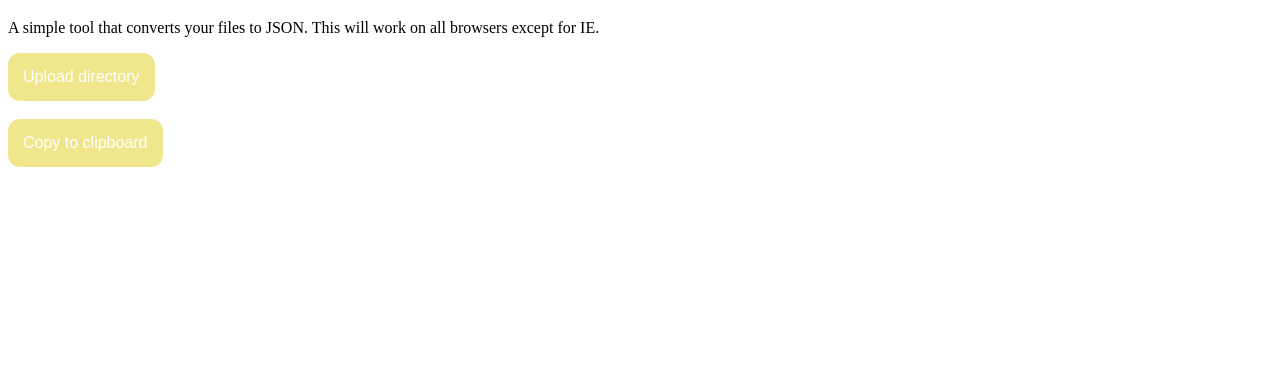
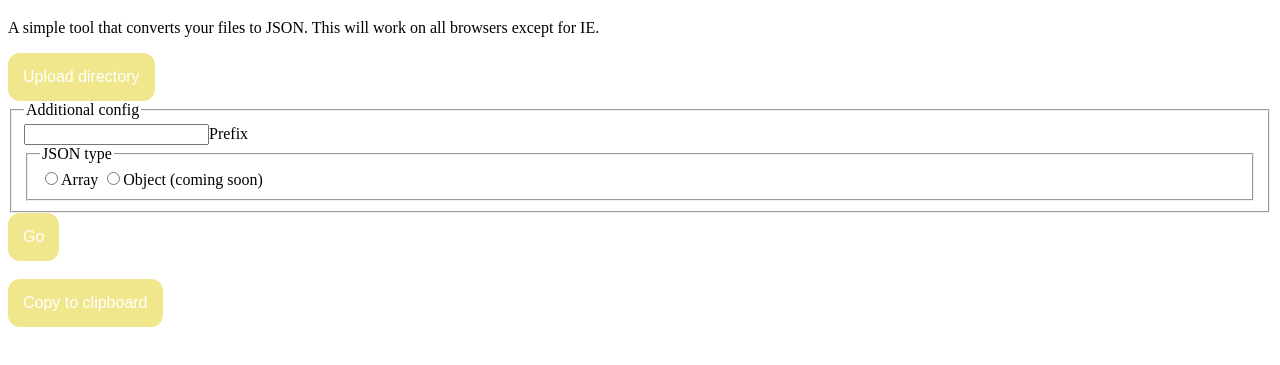
Before and after one commit to its-pablo/dir2json, a plain HTML site: page index.html in a window 1280 px wide. Shown: the part 61-426 px from the top of the page. Drawn offline with Linux system fonts and the light colour scheme; some packages are replaced by stand-ins of ours; a script that the page names is missing.

Commit message:
Add config but don't implement

```diff
--- a/index.html
+++ b/index.html
@@ -27,14 +27,27 @@
 <body>
     <h1>dir2json</h1>
     <p>A simple tool that converts your files to JSON. This will work on all browsers except for IE.</p>
-    <input class="hidden" id="input" type="file" webkitdirectory directory />
-    <button onclick="document.getElementById('input').click()">Upload directory</button>
-    <br /><br />
+    <form>
+        <input class="hidden" id="input" type="file" webkitdirectory directory />
+        <button onclick="document.getElementById('input').click()">Upload directory</button>
+        <br />
+        <fieldset>
+            <legend>Additional config</legend>
+            <input type="text" name="prefix" id="prefixText"><label for="prefixText">Prefix</label>
+            <fieldset>
+                <legend>JSON type</legend>
+                <input type="radio" name="jsonType" id="jsonTypeArray"><label for="jsonTypeArray">Array</label>
+                <input type="radio" name="jsonType" id="jsonTypeObject"><label for="jsonTypeArray" disabled>Object
+                    (coming soon)</label>
+            </fieldset>
+        </fieldset>
+        <button type="submit">Go</button>
+    </form>
+    <br />
     <button onclick="navigator.clipboard.writeText(txt); alert('copied!')">Copy to clipboard</button>
     <script>
         let txt = ""
-        let input = document.getElementById('input');
-        input.addEventListener("input", function (e) {
+        document.querySelector('button [type="submit"]').addEventListener("click", function (e) {
             txt = "[\n"
             for (let i = 0; i < input.files.length; i++) {
                 let lastThing;
```
